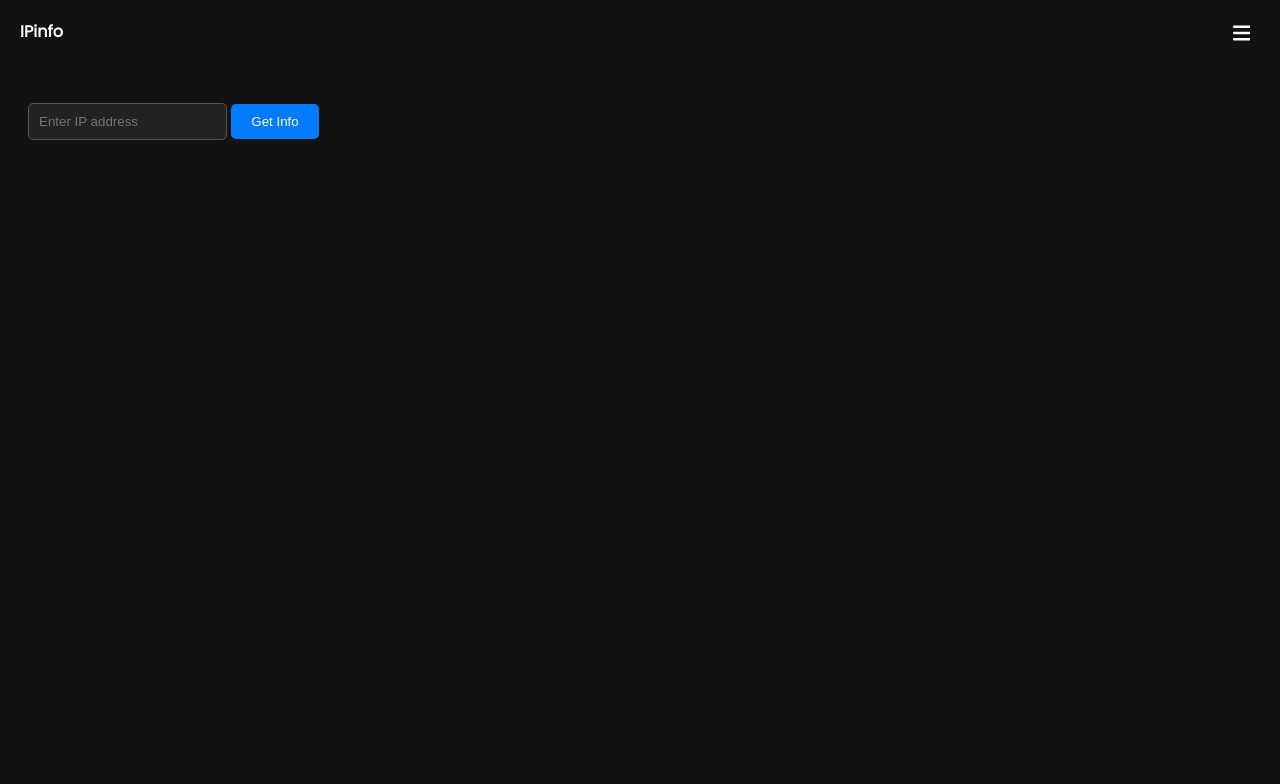
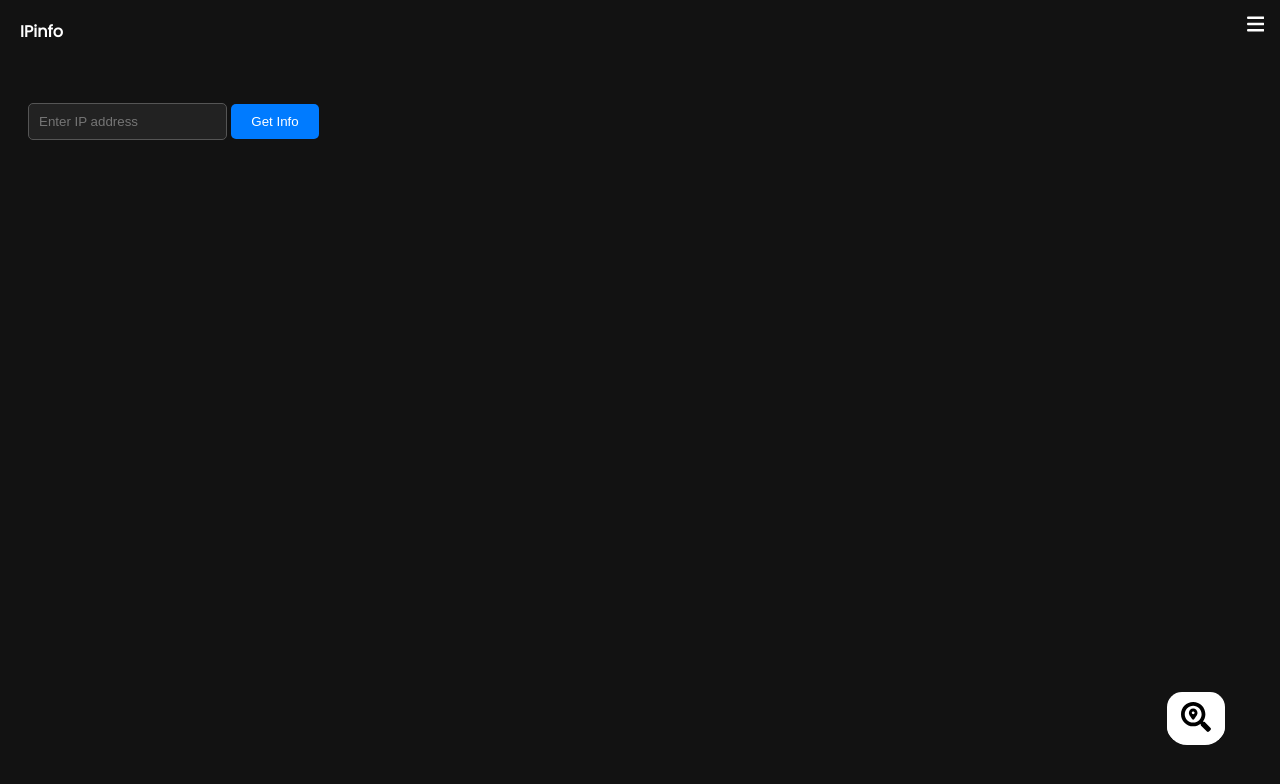
Before and after one commit to TreasureUzoma/Ipinfo, a plain HTML site: page index.html in a window 1280 px wide. Drawn offline with Linux system fonts and the light colour scheme.

Commit message:
Add files via upload

```diff
--- a/index.html
+++ b/index.html
@@ -14,8 +14,11 @@
     <br><br><br>
     <div class="container">
         <input type="text" id="ipInput" placeholder="Enter IP address">
-        <button onclick="getIPInfo()">Get Info</button>
+        <button id="ipinfo" onclick="getIPInfo()">Get Info</button>
         <div id="ipInfo"></div>
+        <button id="check-my-ip">
+          <img src ="search-location.svg">
+        </button>
     </div>
 
     <script src="script.js"></script>
--- a/script.js
+++ b/script.js
@@ -21,3 +21,23 @@ function getIPInfo() {
             document.getElementById("ipInfo").innerHTML = "<p>Error: Invalid IP address</p>";
         });
 }
+document.getElementById("check-my-ip").addEventListener('click', function(){
+    async function getPublicIP() {
+    try {
+      const response = await fetch('https://api.ipify.org?format=json');
+      const data = await response.json();
+
+      return data.ip;
+    } catch (error) {
+      console.error('Error fetching public IP:', error);
+      return null;
+    }
+  }
+    getPublicIP().then(publicIP => {
+    if (publicIP) {
+      document.getElementById("ipInput").value = publicIP
+      console.log('Public IP:', publicIP);
+      getIPInfo();
+    }
+  });
+});
--- a/style.css
+++ b/style.css
@@ -1,7 +1,7 @@
 @import url(https://fonts.googleapis.com/css2?family=Poppins&display=swap);
 nav {
   position: fixed;
-  background-color: transparent;
+  background-color: #121212;
   position: fixed;
   top:0;
   left:0;
@@ -51,7 +51,7 @@ input[type="text"] {
     color: #fff; /* Light text color */
 }
 
-button {
+#ipinfo {
     padding: 10px 20px;
     background-color: #007bff;
     color: #fff;
@@ -74,3 +74,24 @@ p {
 span {
   float: right;
 }
+#check-my-ip {
+  background-color: #fff;
+  position: absolute;
+  bottom: 55px;
+  right: 55px;
+  cursor: pointer;
+  padding: 0;
+  border-radius: 20px;
+  outline: none;
+  border: none;
+}
+#check-my-ip img {
+    width: 30px;
+    height: 30px;
+    padding: 10px 14px;
+    background-color: white;
+    border-radius: 15px;
+    -webkit-user-drag: none;
+    -webkit-user-select: none;
+    user-select: none;
+}
```
Also changed, not shown: search-location.svg (added).
